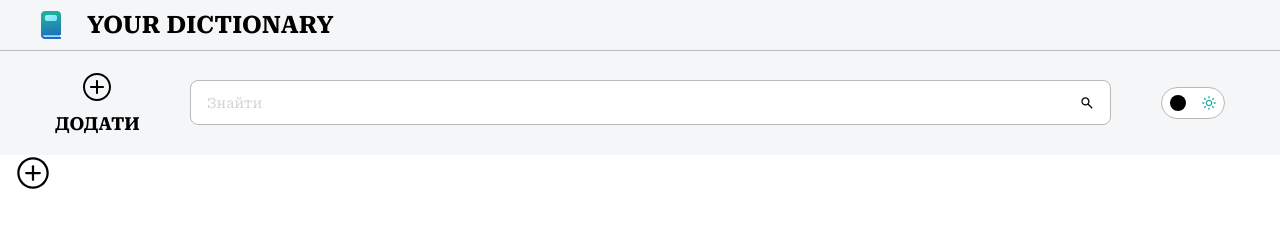
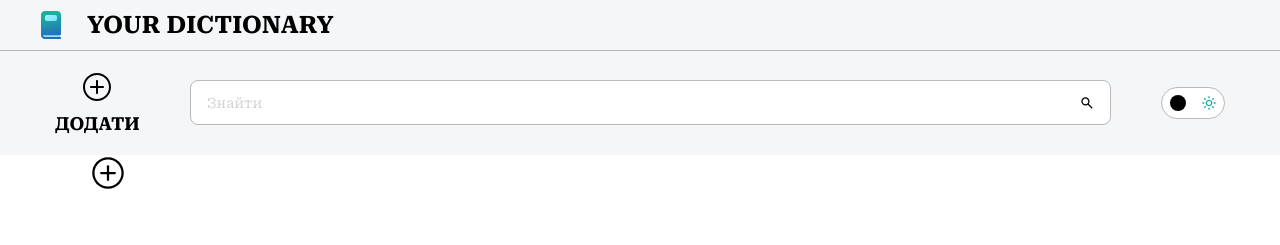
Before and after one commit to KREZOO/Your-Dictionary, a React (Vite) app: page / in a window 1280 px wide. Shown: the top 245 px of the page. Built offline with nearby package versions, Linux system fonts and the light colour scheme.

Commit message:
добавил react-router-dom

```diff
--- a/package.json
+++ b/package.json
@@ -13,6 +13,7 @@
     "react": "^19.0.0",
     "react-dom": "^19.0.0",
     "react-hook-form": "^7.54.2",
+    "react-router-dom": "^7.3.0",
     "sass": "^1.85.1",
     "vite-plugin-svgr": "^4.3.0"
   },
--- a/src/App.tsx
+++ b/src/App.tsx
@@ -10,7 +10,7 @@ const App = () => {
       <Header />
 
       <main className='main'>
-        <div className='container'>
+        <div className='container-main'>
           <BtnAddTerm />
         </div>
       </main>
--- a/src/assets/styles/_vars.scss
+++ b/src/assets/styles/_vars.scss
@@ -11,5 +11,7 @@ $turquoise: #20ac9d;
 $fontSize: 0.875rem;
 
 // Setting up an adaptive grid | Налаштування адаптивної сітки
-$maxWidthContainer: 1470px;
-$containerPadding: 0 15px;
+$maxWidthContainer: 91.875rem;
+$containerPadding: 0 0.9375rem;
+$maxWidthMainContainer: 70.625rem;
+$mainContainerPadding: 0 0.9375rem;
--- a/src/assets/styles/global.scss
+++ b/src/assets/styles/global.scss
@@ -43,6 +43,12 @@ body {
 
   .main {
     flex: 1;
+
+    .container-main {
+      margin: 0 auto;
+      max-width: vars.$maxWidthMainContainer;
+      padding: vars.$mainContainerPadding;
+    }
   }
 }
 
```
Also changed, not shown: 1 other file (tests, documents, lock files or other folders).
